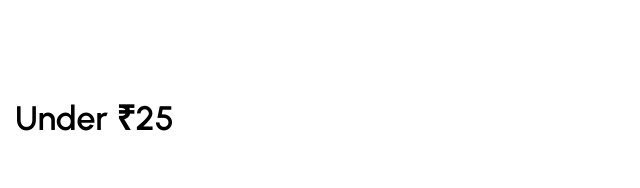
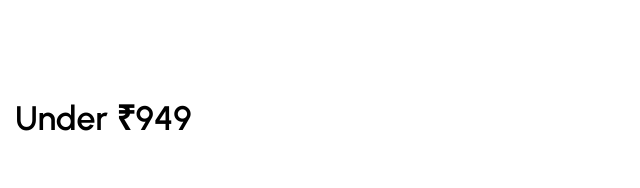
Before and after one commit to k-gupta2518/ecommerce, a plain HTML site: page index.html in a window 1280 px wide. Shown: the part 1869-2057 px from the top of the page, 0-640 px from the left. Drawn offline with nearby package versions, Linux system fonts and the light colour scheme.

Commit message:
Your commit message

```diff
--- a/index.html
+++ b/index.html
@@ -652,7 +652,7 @@
         <div class="container">
 
           <div class="title-wrapper">
-            <h2 class="h2 section-title">Under ₹25</h2>
+            <h2 class="h2 section-title">Under ₹949</h2>
 
             <a href="#" class="btn-link">
               <span class="span">Shop All Products</span>
```
